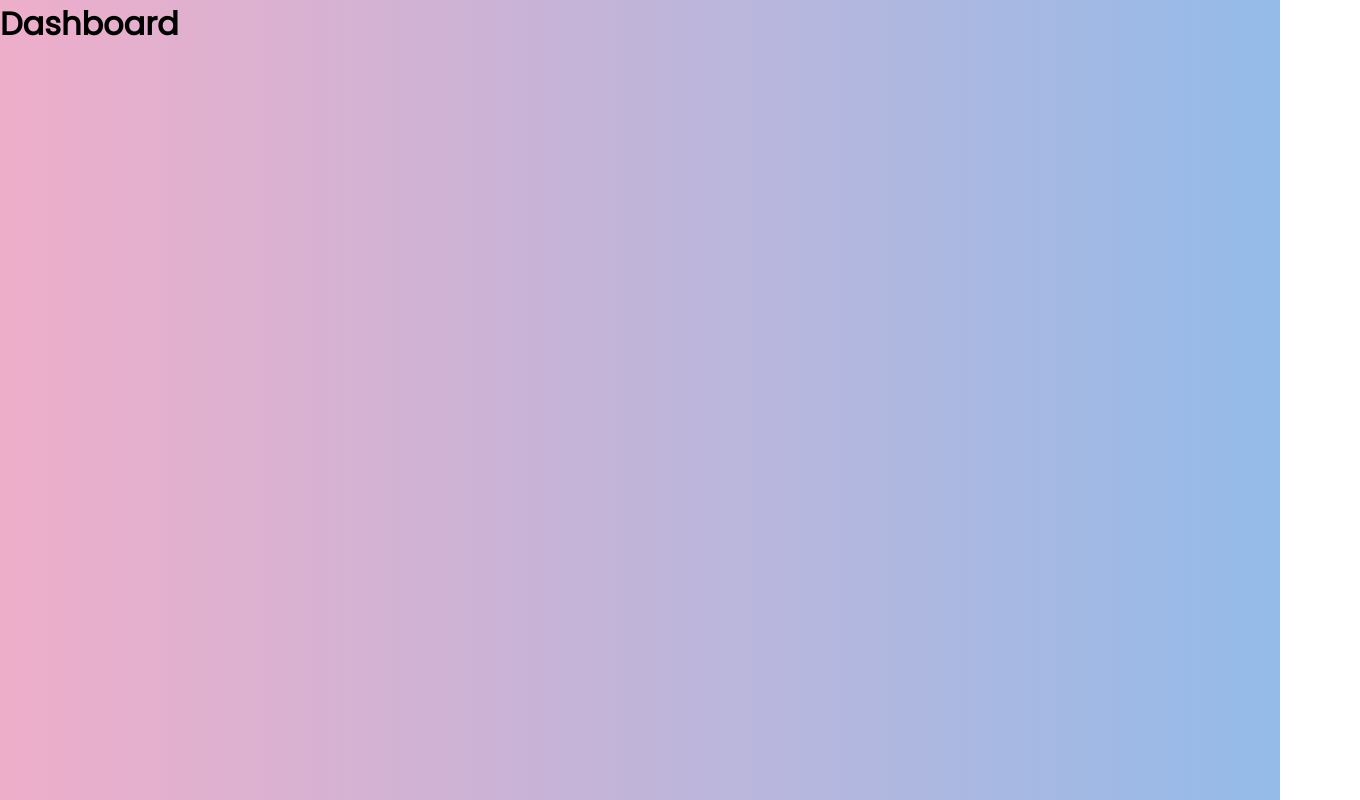
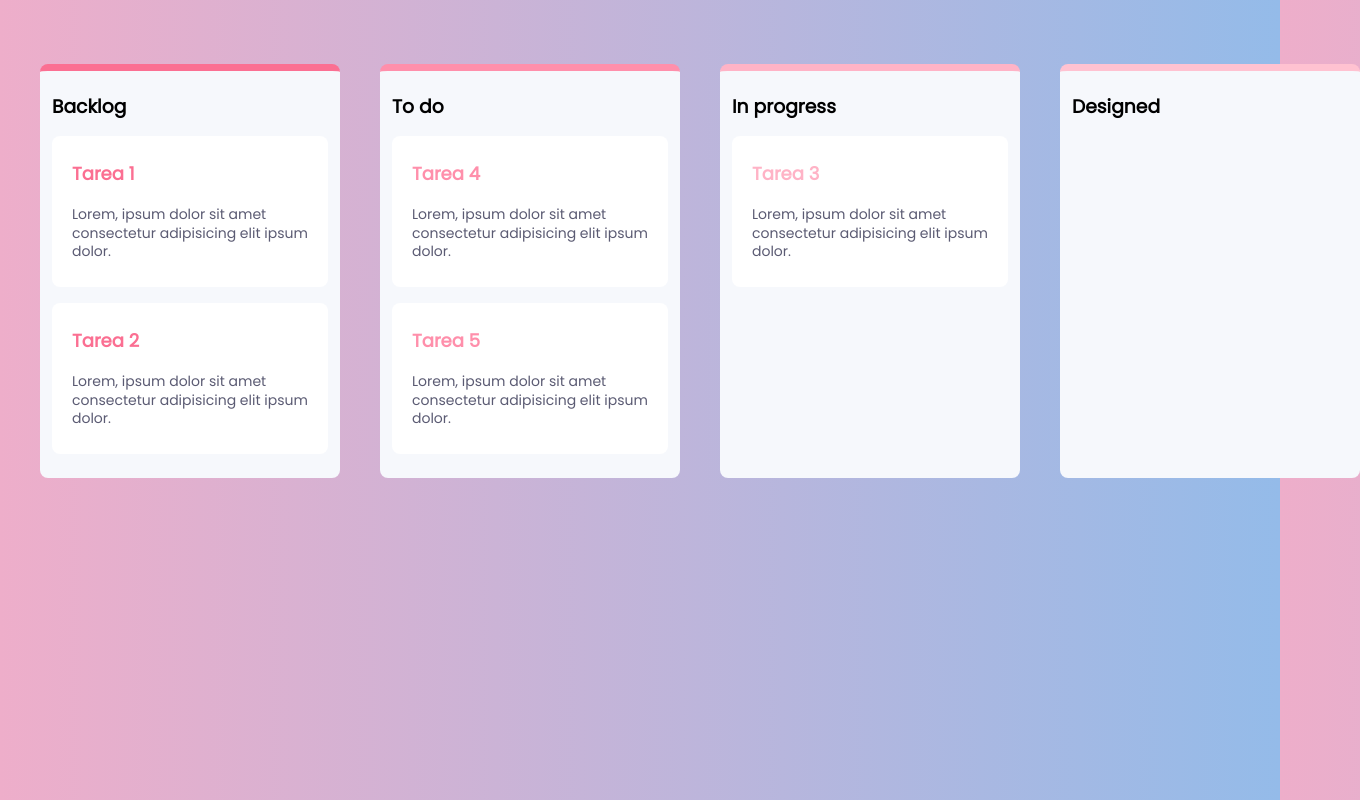
Before and after one commit to MrMakako/trello, a React (Create React App) app: page /dashboard in a window 1280 px wide. Shown: the whole page, 1360 px wide, since content can reach past the window. Built offline with nearby package versions, Linux system fonts and the light colour scheme.

Commit message:
Dashboard Drag and Drop

```diff
--- a/package.json
+++ b/package.json
@@ -3,6 +3,7 @@
   "version": "0.1.0",
   "private": true,
   "dependencies": {
+    "@hello-pangea/dnd": "^16.2.0",
     "@testing-library/jest-dom": "^5.16.5",
     "@testing-library/react": "^13.4.0",
     "@testing-library/user-event": "^13.5.0",
@@ -14,6 +15,7 @@
     "react-hook-form": "^7.43.9",
     "react-router-dom": "^6.11.0",
     "react-scripts": "5.0.1",
+    "react-trello": "^2.2.11",
     "sort-by": "^1.2.0",
     "web-vitals": "^2.1.4"
   },
--- a/src/App.js
+++ b/src/App.js
@@ -16,6 +16,8 @@ import {
 import Login from "./pages/login";
 
 import SignUp from "./pages/signUp";
+
+import Dashboard from "./pages/dashboard";
 
 function App() {
   const router = createBrowserRouter(
@@ -50,7 +52,7 @@ function App() {
           path="dashboard"
           element={
             <>
-              <h1>Dashboard</h1>
+              <Dashboard />
             </>
           }
         />
--- a/src/index.js
+++ b/src/index.js
@@ -1,17 +1,11 @@
-import React from 'react';
-import ReactDOM from 'react-dom/client';
-import './index.css';
-import App from './App';
-import reportWebVitals from './reportWebVitals';
+import React from "react";
+import ReactDOM from "react-dom/client";
+import "./index.css";
+import App from "./App";
 
-const root = ReactDOM.createRoot(document.getElementById('root'));
+const root = ReactDOM.createRoot(document.getElementById("root"));
 root.render(
   <React.StrictMode>
     <App />
   </React.StrictMode>
 );
-
-// If you want to start measuring performance in your app, pass a function
-// to log results (for example: reportWebVitals(console.log))
-// or send to an analytics endpoint. Learn more: https://bit.ly/CRA-vitals
-reportWebVitals();
--- /dev/null
+++ b/src/pages/dashboard.jsx
@@ -0,0 +1,158 @@
+import { useState } from "react";
+import "./dashboard_style.css";
+
+function Dashboard() {
+  const [tasks, setTasks] = useState([
+    {
+      id: 1,
+      title: "Tarea 1",
+      body: "Lorem, ipsum dolor sit amet consectetur adipisicing elit ipsum dolor.",
+      list: 1,
+    },
+    {
+      id: 2,
+      title: "Tarea 2",
+      body: "Lorem, ipsum dolor sit amet consectetur adipisicing elit ipsum dolor.",
+      list: 1,
+    },
+    {
+      id: 3,
+      title: "Tarea 3",
+      body: "Lorem, ipsum dolor sit amet consectetur adipisicing elit ipsum dolor.",
+      list: 3,
+    },
+    {
+      id: 4,
+      title: "Tarea 4",
+      body: "Lorem, ipsum dolor sit amet consectetur adipisicing elit ipsum dolor.",
+      list: 2,
+    },
+    {
+      id: 5,
+      title: "Tarea 5",
+      body: "Lorem, ipsum dolor sit amet consectetur adipisicing elit ipsum dolor.",
+      list: 2,
+    },
+  ]);
+
+  const getList = (list) => {
+    return tasks.filter((item) => item.list === list);
+  };
+
+  const startDrag = (evt, item) => {
+    evt.dataTransfer.setData("itemID", item.id);
+    console.log(item);
+  };
+
+  const draggingOver = (evt) => {
+    evt.preventDefault();
+  };
+
+  const onDrop = (evt, list) => {
+    const itemID = evt.dataTransfer.getData("itemID");
+    const item = tasks.find((item) => item.id == itemID);
+    item.list = list;
+
+    const newState = tasks.map((task) => {
+      if (task.id === itemID) return item;
+      return task;
+    });
+
+    setTasks(newState);
+  };
+
+  return (
+    <>
+      <div className="drag-and-drop">
+        <div className="column column--1" draggable droppable="true">
+          <h3>Backlog</h3>
+          <div
+            className="dd-zone"
+            droppable="true"
+            onDragOver={(evt) => draggingOver(evt)}
+            onDrop={(evt) => onDrop(evt, 1)}
+          >
+            {getList(1).map((item) => (
+              <div
+                className="dd-element"
+                key={item.id}
+                draggable
+                onDragStart={(evt) => startDrag(evt, item)}
+              >
+                <strong className="title">{item.title}</strong>
+                <p className="body">{item.body}</p>
+              </div>
+            ))}
+          </div>
+        </div>
+
+        <div className="column column--2">
+          <h3>To do</h3>
+          <div
+            className="dd-zone"
+            droppable="true"
+            onDragOver={(evt) => draggingOver(evt)}
+            onDrop={(evt) => onDrop(evt, 2)}
+          >
+            {getList(2).map((item) => (
+              <div
+                className="dd-element"
+                key={item.id}
+                draggable
+                onDragStart={(evt) => startDrag(evt, item)}
+              >
+                <strong className="title">{item.title}</strong>
+                <p className="body">{item.body}</p>
+              </div>
+            ))}
+          </div>
+        </div>
+
+        <div className="column column--3">
+          <h3>In progress</h3>
+          <div
+            className="dd-zone"
+            droppable="true"
+            onDragOver={(evt) => draggingOver(evt)}
+            onDrop={(evt) => onDrop(evt, 3)}
+          >
+            {getList(3).map((item) => (
+              <div
+                className="dd-element"
+                key={item.id}
+                draggable
+                onDragStart={(evt) => startDrag(evt, item)}
+              >
+                <strong className="title">{item.title}</strong>
+                <p className="body">{item.body}</p>
+              </div>
+            ))}
+          </div>
+        </div>
+
+        <div className="column column--4">
+          <h3>Designed</h3>
+          <div
+            className="dd-zone"
+            droppable="true"
+            onDragOver={(evt) => draggingOver(evt)}
+            onDrop={(evt) => onDrop(evt, 4)}
+          >
+            {getList(4).map((item) => (
+              <div
+                className="dd-element"
+                key={item.id}
+                draggable
+                onDragStart={(evt) => startDrag(evt, item)}
+              >
+                <strong className="title">{item.title}</strong>
+                <p className="body">{item.body}</p>
+              </div>
+            ))}
+          </div>
+        </div>
+      </div>
+    </>
+  );
+}
+export default Dashboard;
--- /dev/null
+++ b/src/pages/dashboard_style.css
@@ -0,0 +1,154 @@
+/*
+    ** All elements border-box
+*/
+*,
+*:before,
+*::after {
+  box-sizing: border-box;
+}
+
+/*
+    ** Root element font size
+    ** No default margins and paddings
+*/
+html,
+body {
+  font-size: 16px;
+  margin: 0;
+  padding: 0;
+}
+
+/*
+    **root elements display block
+*/
+html,
+body {
+  display: block;
+}
+
+/*
+    ** Body main style
+*/
+body {
+  line-height: 1.317101995;
+  scroll-behavior: smooth;
+}
+
+button:focus {
+  outline: 0;
+}
+
+img,
+embed,
+svg,
+audio,
+canvas,
+iframe,
+video {
+  max-width: 100%;
+  height: auto;
+  vertical-align: middle;
+}
+
+h1,
+h1,
+h3,
+h4,
+p {
+  margin-top: 0;
+  margin-bottom: 1rem;
+}
+
+body {
+  background-color: #f4f4f5;
+  padding: 40px;
+  padding-top: 5%;
+  display: grid;
+  place-items: center;
+  font-family: "Segoe UI", Tahoma, Geneva, Verdana, sans-serif;
+}
+
+h1 {
+  color: #3b3b53;
+  text-align: center;
+}
+
+/*
+    **Drag and Drop component
+*/
+
+.icon-react {
+  width: 60px;
+}
+
+.column {
+  display: flex;
+  flex-direction: column;
+  background-color: #f6f8fc;
+  width: 300px;
+  min-height: 100px;
+  padding: 24px 12px;
+  border-radius: 8px;
+  border-top: 7px solid;
+  box-shadow: 0 8px 16px rgba(#333, 0.1);
+}
+
+.column--1 {
+  border-color: #fb6f92;
+}
+
+.column--1 .title {
+  color: #fb6f92;
+}
+
+.column--2 {
+  border-color: #ff8fab;
+}
+
+.column--2 .title {
+  color: #ff8fab;
+}
+
+.column--3 {
+  border-color: #ffb3c6;
+}
+
+.column--3 .title {
+  color: #ffb3c6;
+}
+
+.column--4 {
+  border-color: #ffc2d1;
+}
+
+.column--4 .title {
+  color: #ffc2d1;
+}
+
+/* DRAG AND DROP */
+.drag-and-drop {
+  display: flex;
+  grid-gap: 40px;
+}
+
+.dd-zone {
+  display: flex;
+  flex-direction: column;
+  grid-gap: 16px;
+  height: 100%;
+}
+
+.dd-element {
+  font-size: 18px;
+  background-color: #ffffff;
+  border-radius: 8px;
+  padding: 26px 20px;
+  cursor: pointer;
+  color: #5b5b73;
+}
+
+.dd-element .body {
+  font-size: 14px;
+  margin-top: 20px;
+  margin-bottom: 0;
+}
--- a/src/pages/login.jsx
+++ b/src/pages/login.jsx
@@ -1,6 +1,6 @@
 import "./signup_style.css";
 import { useForm } from "react-hook-form";
-//todos los ocmponentes de ract comienzan con letra mayuscula
+
 function Login() {
   const {
     register,
--- a/src/pages/signUp.jsx
+++ b/src/pages/signUp.jsx
@@ -1,6 +1,6 @@
 import "./signup_style.css";
 import { useForm } from "react-hook-form";
-//todos los ocmponentes de ract comienzan con letra mayuscula
+//Todos los componente de react comienzan con letra mayúscula
 function SignUp() {
   const {
     register,
--- a/src/reportWebVitals.js
+++ /dev/null
@@ -1,13 +0,0 @@
-const reportWebVitals = onPerfEntry => {
-  if (onPerfEntry && onPerfEntry instanceof Function) {
-    import('web-vitals').then(({ getCLS, getFID, getFCP, getLCP, getTTFB }) => {
-      getCLS(onPerfEntry);
-      getFID(onPerfEntry);
-      getFCP(onPerfEntry);
-      getLCP(onPerfEntry);
-      getTTFB(onPerfEntry);
-    });
-  }
-};
-
-export default reportWebVitals;
```
Also changed, not shown: src/setupTests.js (deleted, +0 -5 lines), 2 other files (tests, documents, lock files or other folders).
